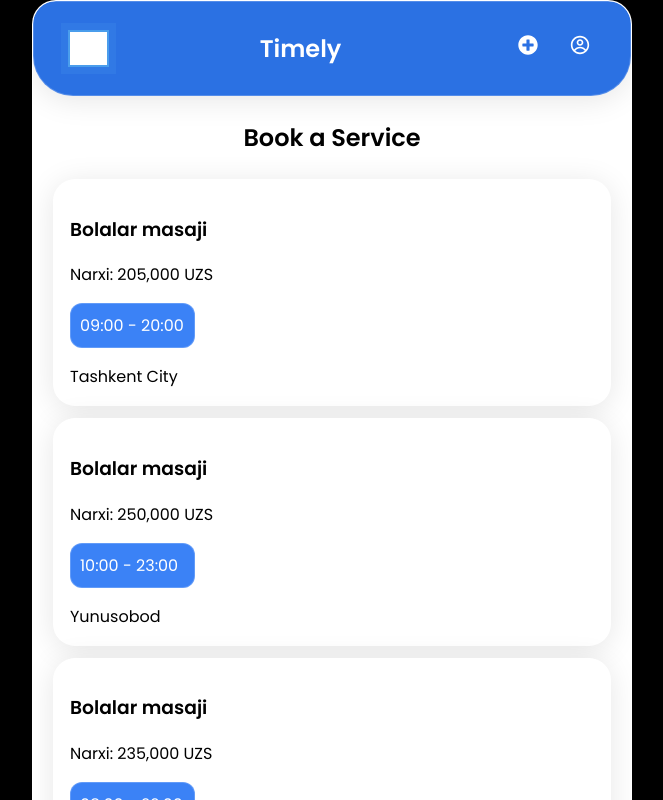
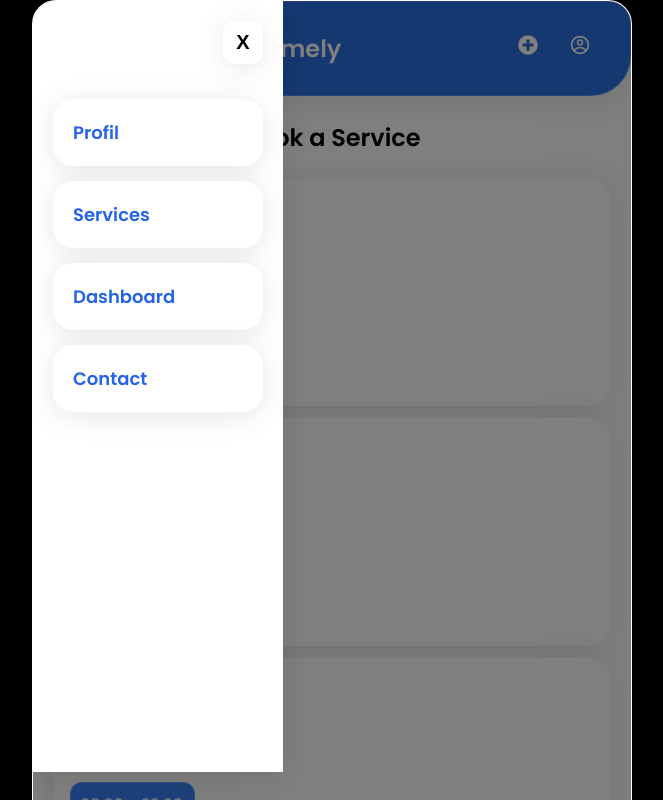
Before and after one commit to BahromNigmanbekov/timelyb, a React (Vite) app: page / in a window 1280 px wide. Both pictures are taken after a click on the button 394 px from the left and 48 px from the top of the page. Shown: the top 800 px of the page, without its empty margins (308-971 px from the left). Built offline with nearby package versions, Linux system fonts and the light colour scheme.

Commit message:
design o'zgartirildi

```diff
--- a/src/components/Navbar.jsx
+++ b/src/components/Navbar.jsx
@@ -1,20 +1,36 @@
-import React from "react";
+import React, { useState } from "react";
 import { CgProfile } from "react-icons/cg";
-import { MdOutlineAccessTime } from "react-icons/md";
 import { IoMenu } from "react-icons/io5";
 import { FaPlusCircle } from "react-icons/fa";
 
+function Navbar() {
+  const [menuOpen, setMenuOpen] = useState(false);
 
-function Navbar() {
+  const toggleMenu = () => setMenuOpen(!menuOpen);
+
   return (
-    <nav className="navbar">
-      <button className="logo"><IoMenu /></button>
-      <h2>Timely</h2>
-      <div className="nav-links">
-        <button > <FaPlusCircle /></button>
-        <button> <CgProfile /></button>
+    <>
+      <nav className="navbar">
+        <button className="logo" onClick={toggleMenu}><IoMenu /></button>
+        <h2 className="nav-title">Timely</h2>
+        <div className="nav-links">
+          <button><FaPlusCircle /></button>
+          <button><CgProfile /></button>
+        </div>
+      </nav>
+
+
+      <div className={`drawer ${menuOpen ? "open" : ""}`}>
+        <button className="close-btn" onClick={toggleMenu}>X</button>
+        <ul>
+          <li><a href="#home" onClick={toggleMenu}>Profil</a></li>
+          <li><a href="#services" onClick={toggleMenu}>Services</a></li>
+          <li><a href="#dashboard" onClick={toggleMenu}>Dashboard</a></li>
+          <li><a href="#contact" onClick={toggleMenu}>Contact</a></li>
+        </ul>
       </div>
-    </nav>
+      {menuOpen && <div className="overlay" onClick={toggleMenu}></div>}
+    </>
   );
 }
 
--- a/src/index.css
+++ b/src/index.css
@@ -52,7 +52,6 @@ background: rgb(0, 0, 0);
   background-color: transparent;
   border: none;
   color: white;
-
   font-weight: 600;
   font-size: 25px;
 
@@ -244,6 +243,93 @@ span{
   color: #c7c7c7;
 }
 
+/* Drawer container */
+.drawer {
+  position: fixed;
+  top: 0;
+  left: -250px; /* ekrandan tashqarida boshlaydi */
+  width: 250px;
+  height: 50%;
+  background-color: #ffffff;
+   box-shadow: 0 4px 30px rgba(0, 0, 0, 0.1);
+  color: white;
+  padding: 20px;
+  transition: left 0.3s ease;
+  z-index: 1000;
+  display: flex;
+  flex-direction: column;
+}
+
+.drawer.open {
+  left: 0;
+}
+
+/* Close button */
+.drawer .close-btn {
+  align-self: flex-end;
+  width: 40px;
+  padding: 10px;
+   background-color: white;
+  box-shadow: 0 4px 30px rgba(0, 0, 0, 0.1);
+  border-radius: 12px;
+  background: transparent;
+  border: none;
+  color: rgb(0, 0, 0);
+  font-size: 20px;
+  font-weight: 700;
+  cursor: pointer;
+  margin-bottom: 20px;
+}
+
+/* Drawer menu items */
+.drawer ul {
+  list-style: none;
+  padding: 0;
+  margin: 0;
+
+}
+
+.drawer ul li {
+  width: 210px;
+  color: #000000;
+  padding: 20px;
+  background-color: white;
+  box-shadow: 0 4px 30px rgba(0, 0, 0, 0.1);
+  margin: 15px 0;
+  border-radius: 20px;
+  color: #2563eb;
+  transition: all 0.3s;
+}
+
+.drawer ul li:hover{
+  width: 280px;
+  background-color: #ffffff;
+  color: white;
+}
+
+.drawer ul li a {
+  width: 80%;
+  text-decoration: none;
+ color: #2563eb;
+  font-weight: 600;
+  font-size: 18px;
+  transition: color 0.2s;
+}
+
+
+/* Overlay (ekran qorayishi) */
+.overlay {
+  position: fixed;
+  top: 0;
+  left: 0;
+  width: 100%;
+  height: 100%;
+  background-color: rgba(0,0,0,0.5);
+  z-index: 900;
+}
+
+
+
 /* 📱 Responsive */
 @media (max-width: 480px) {
   .app { width: 100%; border-radius: 0; }
```
